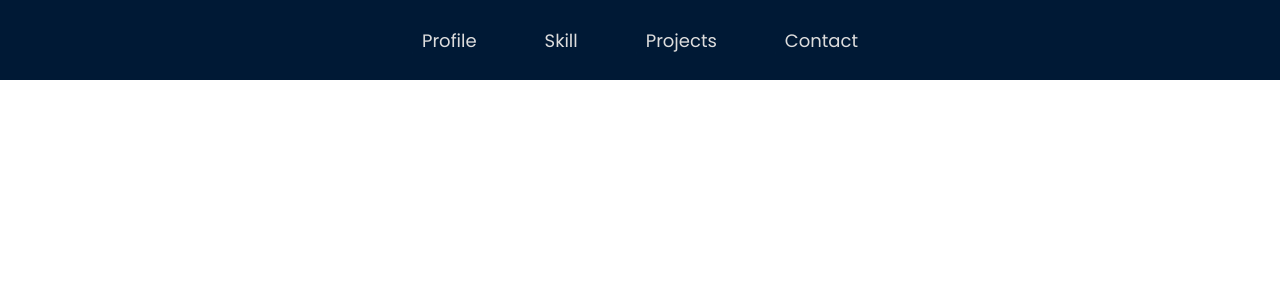
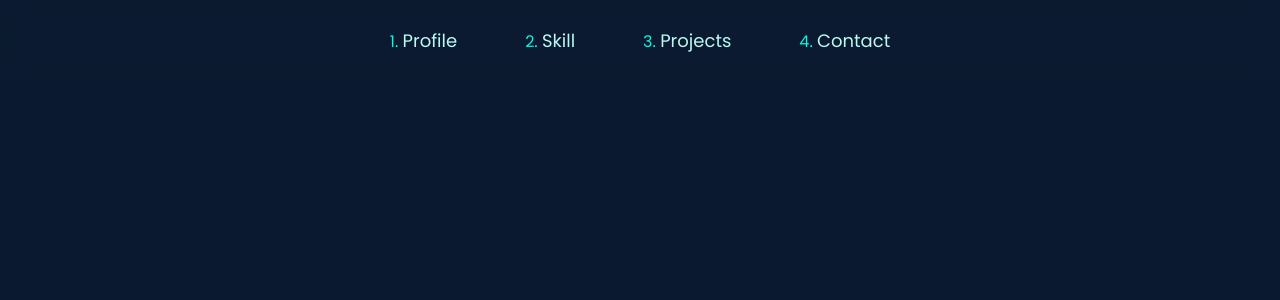
Before and after one commit to VillalbaAgustin/Portfolio, a React (Vite) app: page / in a window 1280 px wide. Shown: the top 300 px of the page. Built offline with nearby package versions, Linux system fonts and the light colour scheme.

Commit message:
add navar__number

```diff
--- a/src/components/Navbar.jsx
+++ b/src/components/Navbar.jsx
@@ -31,6 +31,8 @@ export const Navbar = () => {
                   {navItems.map((item) => (
                      <li key={item.id} className="nav__item">
                         <a href={item.href} className="nav__link">
+                           {/* {`${item.id}. ${item.label}`} */}
+                           <span className="nav__number">{item.id}. </span>
                            {item.label}
                         </a>
                      </li>
--- a/src/data/navbar.js
+++ b/src/data/navbar.js
@@ -1,8 +1,8 @@
 const topNav = [
-   { id: 1, label: "Profile", href: "/#Profile" },
-   { id: 2, label: "Skill", href: "/#Skill" },
-   { id: 3, label: "Projects", href: "/#Projects" },
-   { id: 4, label: "Contact", href: "/#Contact" },
+   { id: "1", label: "Profile", href: "/#Profile" },
+   { id: "2", label: "Skill", href: "/#Skill" },
+   { id: "3", label: "Projects", href: "/#Projects" },
+   { id: "4", label: "Contact", href: "/#Contact" },
 ];
 
 export const getTopNav = () => {
--- a/src/main.css
+++ b/src/main.css
@@ -8,17 +8,17 @@
    box-sizing: border-box;
 }
 
-body {
+html, body {
    font-family: "Poppins", sans-serif;
+   background-color: #0a192f;
+   /* overflow-x: hidden; */
+   /* max-width: 100%; */
 }
 
 a {
    text-decoration: none;
 }
 
-/* a:hover{
-  color: #001935;
-} */
 
 li {
    list-style: none;
@@ -41,7 +41,9 @@ li {
 */
 
 .nav__wrapper {
-   background: #001935;
+   background: #0a192f;
+   backdrop-filter: blur(10px);
+   background: hsla(212, 55%, 15%, 0.178);
 }
 
 .nav {
@@ -61,10 +63,10 @@ li {
 }
 
 .nav__item{
+   display: inline-block;
    list-style: none;
    position: relative;
-   display: inline-block;
-   width: 100%;
+   /* width: 100%; */
 }
 
 .nav__item::before{
@@ -75,7 +77,7 @@ li {
    bottom: 0;
    width: 100%;
    height: 2px;
-   background: #04f8fc;
+   background: #04fce3;
    border: 4px;
    scale: .01;
    transform-origin: left;
@@ -87,7 +89,7 @@ li {
 }
 
 .nav__link {
-   color: #ddd;
+   color: #b9faf2;
    justify-content: center;
    padding: 10px;
    transition: color 1s ease;
@@ -95,7 +97,12 @@ li {
 }
 
 .nav__link:hover {
-   color: #04f8fc;
+   color: #04fce3;
+}
+
+.nav__number{
+   font-size: 16px;
+   color: #04fce3;
 }
 
 .container__toggle {
@@ -112,12 +119,16 @@ li {
 .toggler__icon div {
    width: 25px;
    height: 2px;
-   background: #ddd;
+   background: #04fce3;
    margin: 5px 0px;
    transition: 0.3s ease;
 }
 
 @media screen and (max-width: 600px) {
+   .nav__wrapper{
+      background-color: transparent;
+
+   }
    .toggler__icon {
       display: block;
    }
@@ -145,7 +156,7 @@ li {
       transition: color 1s, font-size 1s;
    }
    .nav__link:hover {
-      color: #04f8fc;
+      color: #04fce3;
       font-size: 26px;
    }
 }
@@ -165,10 +176,10 @@ li {
    transform: translate(-5px, -7px) rotate(45deg);
 }
 
-/* Background Image */
+/* Background Image
 
 .hero {
    height: 90vh;
    background: url(./img/mountain.jpg) no-repeat center center fixed;
    background-size: cover;
-}
+} */
```
